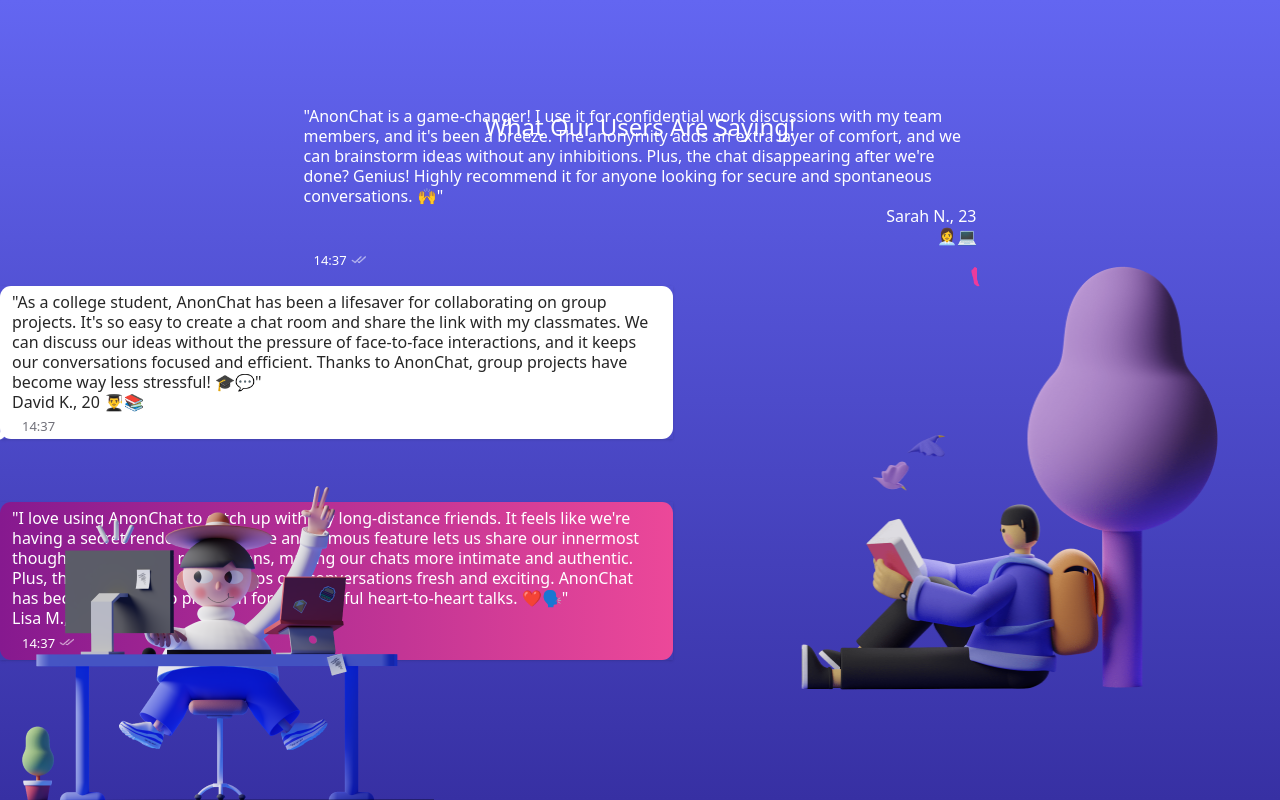
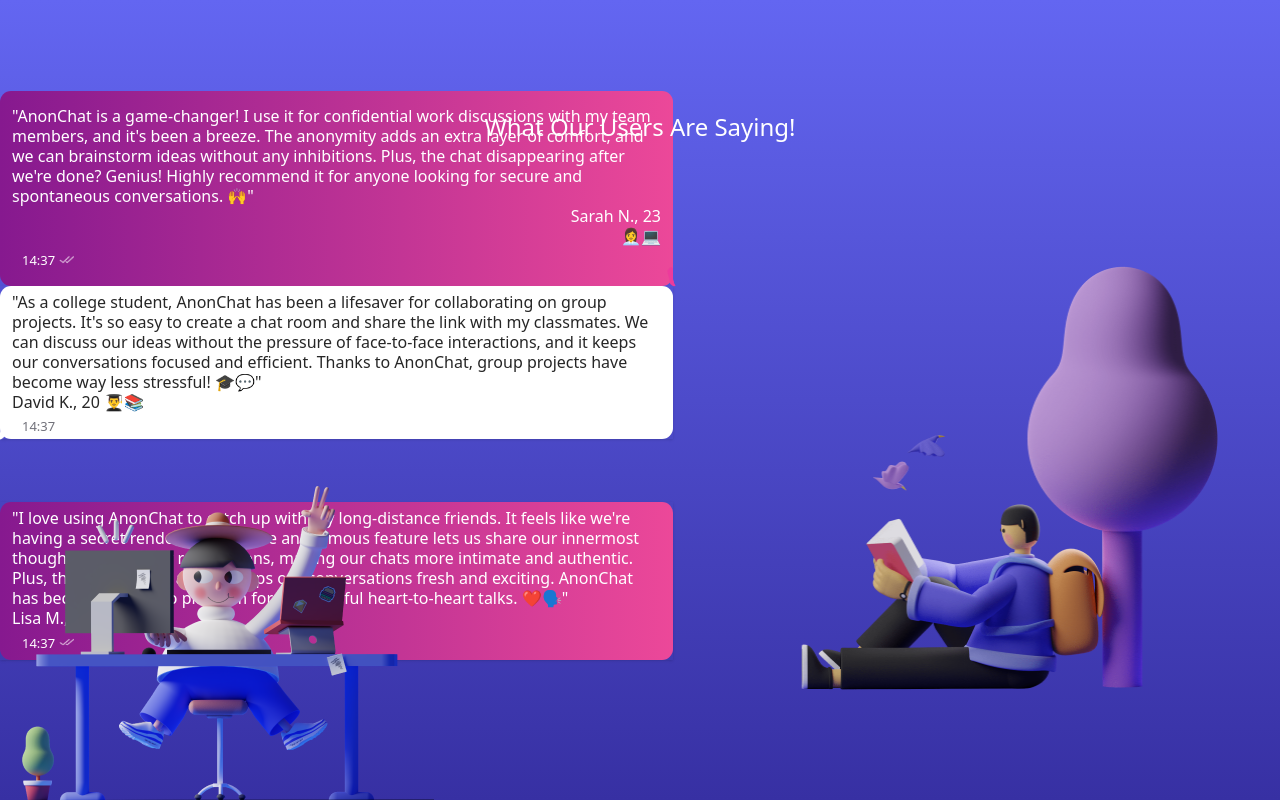
Before and after one commit to world-wide-techies/annon_chat, a Next.js app: page / in a window 1280 px wide. Built offline with nearby package versions, Linux system fonts and the light colour scheme; a web font is replaced by a local one.

Commit message:
Up5AM11:58 AMe5

```diff
--- a/app/components/testimonials_comp.js
+++ b/app/components/testimonials_comp.js
@@ -11,7 +11,7 @@ const Testimonials = () => {
     <div>
       <div className="w-full h-full relative bg-gradient-to-b from-indigo-500 to-indigo-800">
         <div className="flex flex-col h-screen w-screen justify-center place-items-center">
-          <div className="h-[195px] w-[673px] relative flex-col justify-center items-end flex">
+          <div className="h-[195px] w-[673px] relative flex-col justify-center items-end flex  self-stretch px-3 py-4 bg-gradient-to-r from-fuchsia-800 to-pink-500 rounded-[11px]">
             <div className=" ">
               <div className="w-[11px] h-5 right-[-5px] bottom-[-1px] absolute">
                 <Image
```
